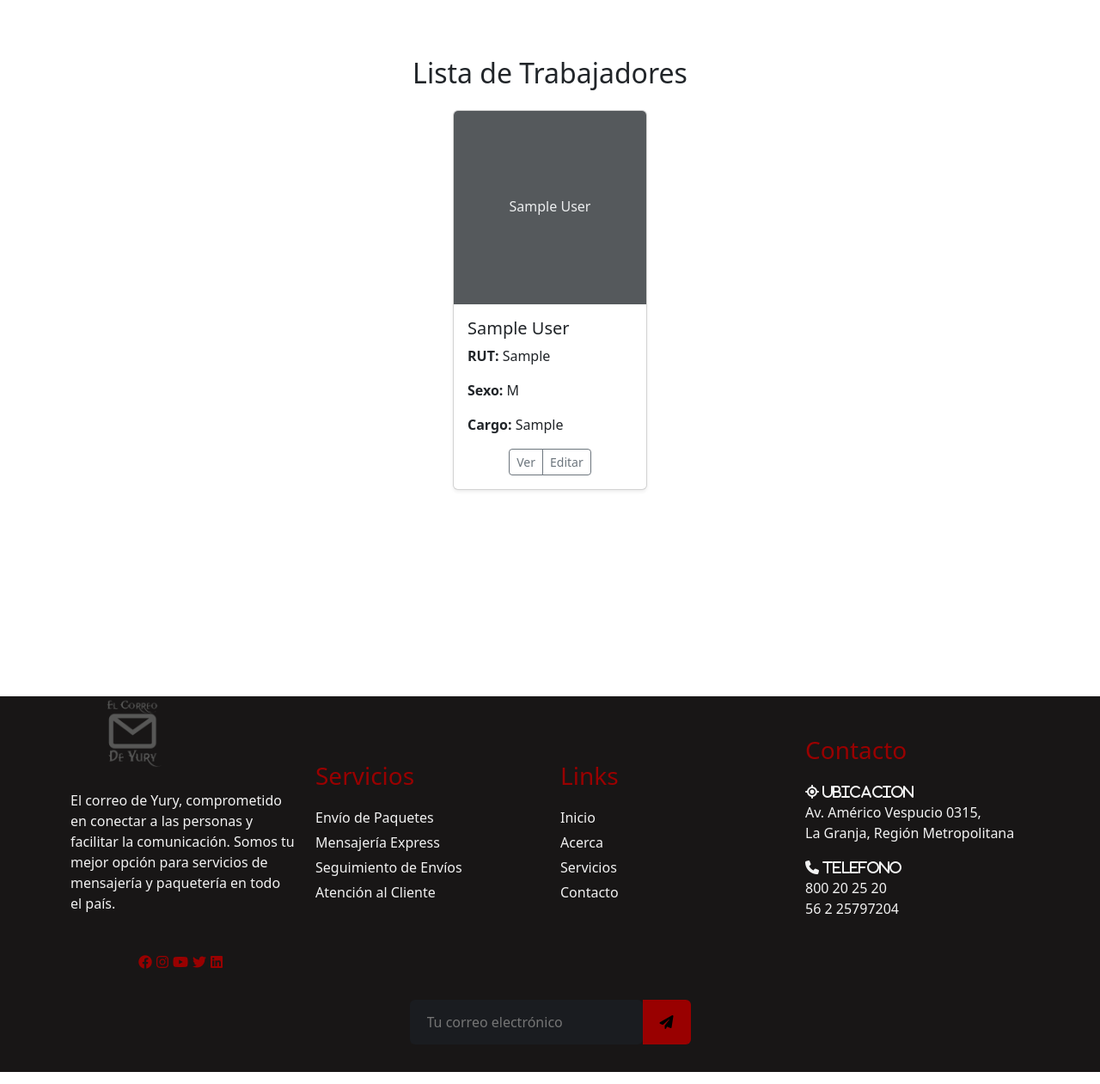
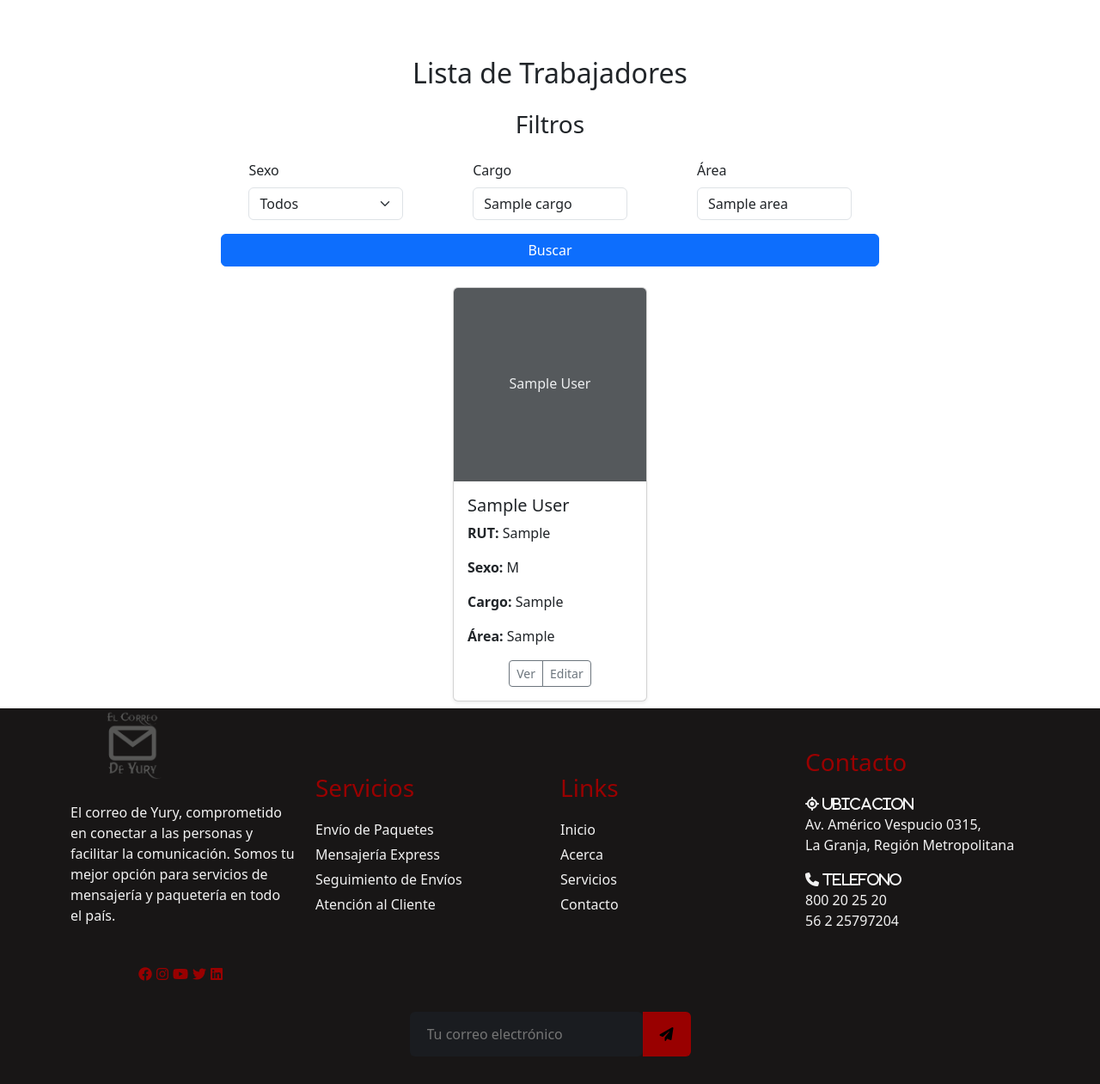
Before and after one commit to AlexanderCofre/Correo-YURY, a Django app: template WebApp/templates/trabajadores.html in a window 1280 px wide. Shown: the part 100-1361 px from the top of the page at 86% size. Run offline with Django 5.2, Linux system fonts and the light colour scheme; tables that the repository leaves empty hold one stand-in row (values such as "Sample post"); the template is opened without the code that fills it: values that come from a table or form of the project are taken from there, most other values are stand-ins (such as "Sample title", 1, 10 or a date in 2020).

Commit message:
Añadiendo funcion de filtrar por Sexo, Cargo, Area y Dpto

```diff
--- a/WebApp/templates/trabajadores.html
+++ b/WebApp/templates/trabajadores.html
@@ -6,6 +6,41 @@
 <div class="album py-2">
     <div class="container mt-5">
         <h2 class="text-center mb-4">Lista de Trabajadores</h2>
+
+        <!-- Formulario de Búsqueda -->
+        <form method="get" class="mb-4">
+            <h3 class="text-center mb-4">Filtros</h3>
+            <div class="row g-3">
+                <!-- Filtro por Sexo -->
+                <div class="col-md-3">
+                    <label for="sexo" class="form-label">Sexo</label>
+                    <select id="sexo" name="sexo" class="form-select">
+                        <option value="">Todos</option>
+                        <option value="M" {% if sexo == "M" %}selected{% endif %}>Masculino</option>
+                        <option value="F" {% if sexo == "F" %}selected{% endif %}>Femenino</option>
+                    </select>
+                </div>
+
+                <!-- Filtro por Cargo -->
+                <div class="col-md-3">
+                    <label for="cargo" class="form-label">Cargo</label>
+                    <input type="text" id="cargo" name="cargo" class="form-control" value="{{ cargo }}" placeholder="Buscar por cargo">
+                </div>
+
+                <!-- Filtro por Área -->
+                <div class="col-md-3">
+                    <label for="area" class="form-label">Área</label>
+                    <input type="text" id="area" name="area" class="form-control" value="{{ area }}" placeholder="Buscar por área">
+                </div>
+
+                <!-- Botón de Búsqueda -->
+                <div class="">
+                    <button type="submit" class="btn btn-primary w-100">Buscar</button>
+                </div>
+            </div>
+        </form>
+
+        <!-- Lista de Trabajadores -->
         <div class="row row-cols-1 row-cols-sm-2 row-cols-md-3 g-4">
             {% for trabajador in trabajadores %}
             <div class="col">
@@ -24,6 +59,7 @@
                         <p class="card-text"><strong>RUT:</strong> {{ trabajador.RUT }}</p>
                         <p class="card-text"><strong>Sexo:</strong> {{ trabajador.sexo }}</p>
                         <p class="card-text"><strong>Cargo:</strong> {{ trabajador.cargo }}</p>
+                        <p class="card-text"><strong>Área:</strong> {{ trabajador.area }}</p>
                         <div class="d-flex justify-content-center align-items-center">
                             <div class="btn-group">
                                 <button type="button" class="btn btn-sm btn-outline-secondary">Ver</button>
@@ -37,5 +73,4 @@
         </div>
     </div>
 </div>
-
 {% endblock %}
```
